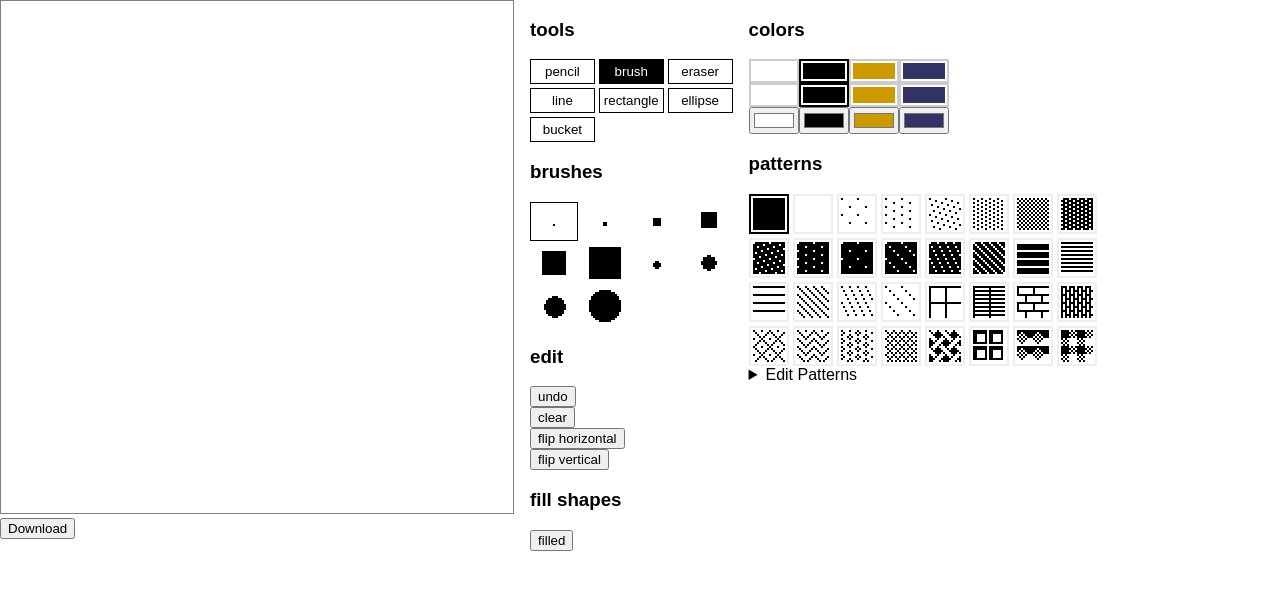
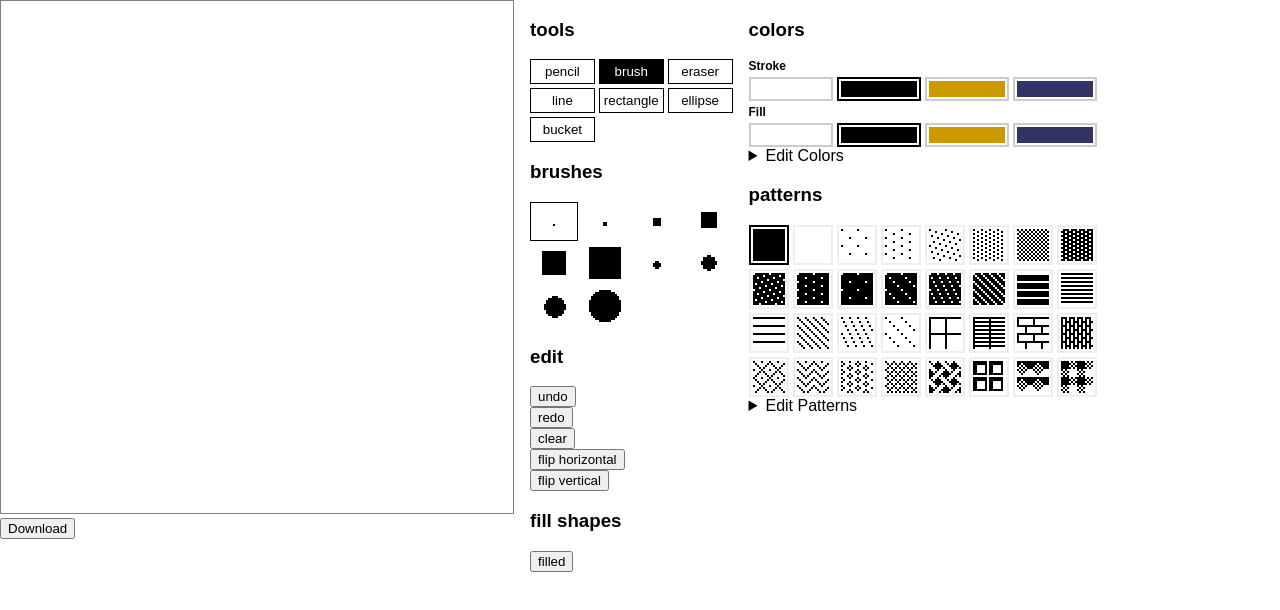
Before and after one commit to modernserf/literally-hypercard, a React (Create React App) app: page / in a window 1280 px wide. Shown: the top 610 px of the page. Built offline with nearby package versions, Linux system fonts and the light colour scheme.

Commit message:
multi undo

```diff
--- a/src/App.js
+++ b/src/App.js
@@ -15,14 +15,17 @@ import { reducer, initState } from "./state"
 const stateKey = "literally-hypercard/v2"
 
 function serialize (state) {
-    return state
+    return {
+        undoStack: [],
+        redoStack: [],
+        ...state,
+    }
 }
 
 function deserialize (state) {
     return {
+        ...initState,
         ...state,
-        patterns: initState.patterns,
-        empty: false,
     }
 }
 
--- a/src/Color.js
+++ b/src/Color.js
@@ -1,9 +1,18 @@
 import React from "react"
 import styled from "styled-components"
-import {colorToHex, hexToColor} from "./palette"
+import {colorToHex} from "./palette"
 
-const Flex = styled.div`
-    display: flex;
+
+const ColorGrid = styled.div`
+    display: grid;
+    grid-template-columns: repeat(4, auto);
+    grid-gap: 4px;
+`
+
+const Label = styled.div`
+    grid-column: 1 / 5;
+    font-weight: bold;
+    font-size: 12px;
 `
 
 const Button = styled.button`
@@ -23,34 +32,73 @@ const ColorBlock = styled.div`
     width: 100%;
 `
 
-function ColorPicker ({ value, onChange }) {
+function Range ({ onChange, ...props }) {
     return (
-        <input type="color" value={colorToHex(value)}
-            onChange={(e) => onChange(hexToColor(e.target.value))} />
+        <input type="range"
+            {...props}
+            onChange={(e) => onChange(Number(e.target.value))} />
     )
 }
 
-export default function Color ({ fill, stroke, dispatch, colors }) {
+export default class Color extends React.Component {
+    state = { selectedEditColor: 0 }
+    render () {
+        const { fill, stroke, dispatch, colors } = this.props
+        const { selectedEditColor } = this.state
+        const hexColors = colors.map(colorToHex)
+
         return (
             <div>
                 <h3>colors</h3>
-            <Flex>{colors.map((color, i) => {
-                const hex = colorToHex(color)
-                return (
+                <ColorGrid>
+                    <Label>Stroke</Label>
+                    {hexColors.map((color, i) => (
                         <div key={i}>
                             <Button active={stroke === i}
                                 onClick={() => dispatch("setStroke", i)}>
-                            <ColorBlock style={{ backgroundColor: hex }} />
+                                <ColorBlock style={{ backgroundColor: color }} />
                             </Button>
+                        </div>
+                    ))}
+                    <Label>Fill</Label>
+                    {hexColors.map((color, i) => (
+                        <div key={i}>
                             <Button active={fill === i}
                                 onClick={() => dispatch("setFill", i)}>
-                            <ColorBlock style={{ backgroundColor: hex }} />
+                                <ColorBlock style={{ backgroundColor: color }} />
                             </Button>
-                        <ColorPicker value={color}
-                            onChange={(value) => dispatch("setColorValue", { color: value, index: i})}/>
                         </div>
-                )
-            })}</Flex>
+                    ))}
+                </ColorGrid>
+                <details>
+                    <summary>Edit Colors</summary>
+                    <div>
+                        <ColorGrid>
+                            {hexColors.map((color, i) => (
+                                <Button key={i} active={selectedEditColor === i}
+                                    onClick={() => this.setState({ selectedEditColor: i })}>
+                                    <ColorBlock style={{ backgroundColor: color }} />
+                                </Button>
+                            ))}
+                        </ColorGrid>
+                    </div>
+                    {["r","g","b"].map((id) => (
+                        <div key={id}>
+                            {id}
+                            <Range value={colors[selectedEditColor][id]}
+                                min={0} max={0xFF} step={0x33}
+                                onChange={(value) => {
+                                    dispatch("setColorValue", {
+                                        index: selectedEditColor,
+                                        color: {...colors[selectedEditColor], [id]: value }
+                                    })
+                                }}/>
+                        </div>
+                    ))}
+
+
+                </details>
             </div>
         )
     }
+}
--- a/src/config.js
+++ b/src/config.js
@@ -5,7 +5,7 @@ export const tools = [
 ]
 
 export const editActions = [
-    "undo",
+    "undo", "redo",
     // "cut", "copy", "paste",
     "clear",
     // "select all",
--- a/src/state.js
+++ b/src/state.js
@@ -25,15 +25,45 @@ export const initState = {
     stroke: 1,
     patterns: basePatterns,
     pattern: 0,
-    undoBuffer: createBuffer(size, size),
     pixels: createBuffer(size, size),
     startPoint: null,
     lastPoint: null,
     fillShapes: true,
     colors: [white, black, amber, navy],
+    undoStack: [],
+    redoStack: [],
 }
 
 
+function peekUndo (state) {
+    return state.undoStack[state.undoStack.length - 1]
+}
+
+function pushState(state, pixels) {
+    return {
+        pixels,
+        undoStack: state.undoStack.concat([state.pixels]),
+        redoStack: [],
+    }
+}
+
+function undo(state) {
+    if (!state.undoStack.length) { return {} }
+    return {
+        pixels: state.undoStack[state.undoStack.length - 1],
+        undoStack: state.undoStack.slice(0, -1),
+        redoStack: state.redoStack.concat([state.pixels]),
+    }
+}
+
+function redo (state) {
+    if (!state.redoStack.length) { return {} }
+    return {
+        pixels: state.redoStack[state.redoStack.length -1],
+        undoStack: state.undoStack.concat([state.pixels]),
+        redoStack: state.redoStack.slice(0, -1),
+    }
+}
 
 export function reducer (state, type, payload) {
     const brush = brushes[state.brush]
@@ -50,31 +80,23 @@ export function reducer (state, type, payload) {
     }
 
     if (type === "undo") {
-        return {
-            pixels: state.undoBuffer,
-            undoBuffer: state.pixels,
-        }
+        return undo(state)
+    }
+
+    if (type === "redo") {
+        return redo(state)
     }
 
     if (type === "clear") {
-        return {
-            undoBuffer: state.pixels,
-            pixels: createBuffer(state.width, state.height),
-        }
+        return pushState(state, createBuffer(state.width, state.height))
     }
 
     if (type === "flip horizontal") {
-        return {
-            undoBuffer: state.pixels,
-            pixels: flipHorizontal(state.pixels),
-        }
+        return pushState(state, flipHorizontal(state.pixels))
     }
 
     if (type === "flip vertical") {
-        return {
-            undoBuffer: state.pixels,
-            pixels: flipVertical(state.pixels),
-        }
+        return pushState(state, flipVertical(state.pixels))
     }
 
     if (type === "toggleFillShapes") {
@@ -116,8 +138,7 @@ export function reducer (state, type, payload) {
         return {
             lastPoint: payload,
             pencilValue: value,
-            undoBuffer: state.pixels,
-            pixels: drawPencil(copy(state.pixels), { start: payload, stroke: value })
+            ...pushState(state, drawPencil(copy(state.pixels), { start: payload, stroke: value })),
         }
     }
     if (state.tool === "pencil" && type === "drag") {
@@ -130,8 +151,7 @@ export function reducer (state, type, payload) {
     if (state.tool === "brush" && type === "down") {
         return {
             lastPoint: payload,
-            undoBuffer: state.pixels,
-            pixels: drawBrush(copy(state.pixels), {start: payload, brush, fill: state.fill, pattern})
+            ...pushState(state, drawBrush(copy(state.pixels), {start: payload, brush, fill: state.fill, pattern})),
         }
     }
     if (state.tool === "brush" && type === "drag") {
@@ -145,8 +165,7 @@ export function reducer (state, type, payload) {
     if (state.tool === "eraser" && type === "down") {
         return {
             lastPoint: payload,
-            undoBuffer: state.pixels,
-            pixels: erase(copy(state.pixels), { start: payload, brush })
+            ...pushState(state, erase(copy(state.pixels), { start: payload, brush })),
         }
     }
     if (state.tool === "eraser" && type === "drag") {
@@ -160,19 +179,23 @@ export function reducer (state, type, payload) {
     if (["line","rectangle","ellipse"].includes(state.tool) && type === "down") {
         return {
             startPoint: payload,
-            undoBuffer: state.pixels,
+            ...pushState(state, state.pixels),
         }
     }
     if (state.tool === "line" && state.startPoint && type === "drag") {
         return {
-            pixels: drawLine(copy(state.undoBuffer),
-                { start: state.startPoint, end: payload, brush, stroke: state.stroke})
+            pixels: drawLine(copy(peekUndo(state)), {
+                start: state.startPoint,
+                end: payload,
+                brush,
+                stroke: state.stroke
+            })
         }
     }
 
     if (state.tool === "rectangle" && state.startPoint && type === "drag") {
         return {
-            pixels: drawRectangle(copy(state.undoBuffer), {
+            pixels: drawRectangle(copy(peekUndo(state)), {
                 start: state.startPoint,
                 end: payload,
                 isFilled: state.fillShapes,
@@ -185,7 +208,7 @@ export function reducer (state, type, payload) {
 
     if (state.tool === "ellipse" && state.startPoint && type === "drag") {
         return {
-            pixels: drawEllipse(copy(state.undoBuffer), {
+            pixels: drawEllipse(copy(peekUndo(state)), {
                 start: state.startPoint,
                 end: payload,
                 isFilled: state.fillShapes,
@@ -205,10 +228,7 @@ export function reducer (state, type, payload) {
     }
 
     if (state.tool === "bucket" && type === "down") {
-        return {
-            undoBuffer: state.pixels,
-            pixels: drawFill(copy(state.pixels), { point: payload, fill: state.fill, pattern })
-        }
+        return pushState(drawFill(copy(state.pixels), { point: payload, fill: state.fill, pattern }))
     }
 
     if (type === "updatePattern") {
```
Lines whose indentation alone changed are shown as unchanged.
